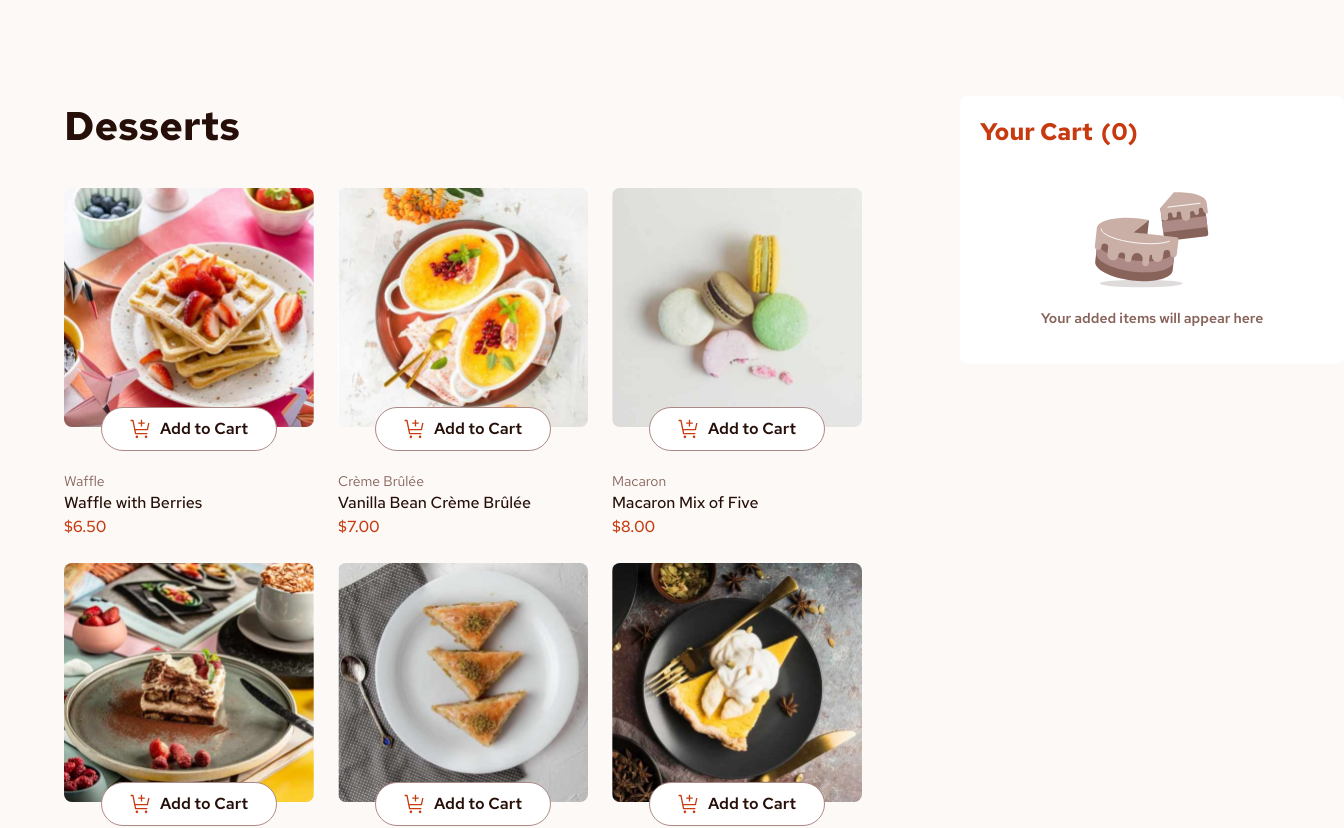
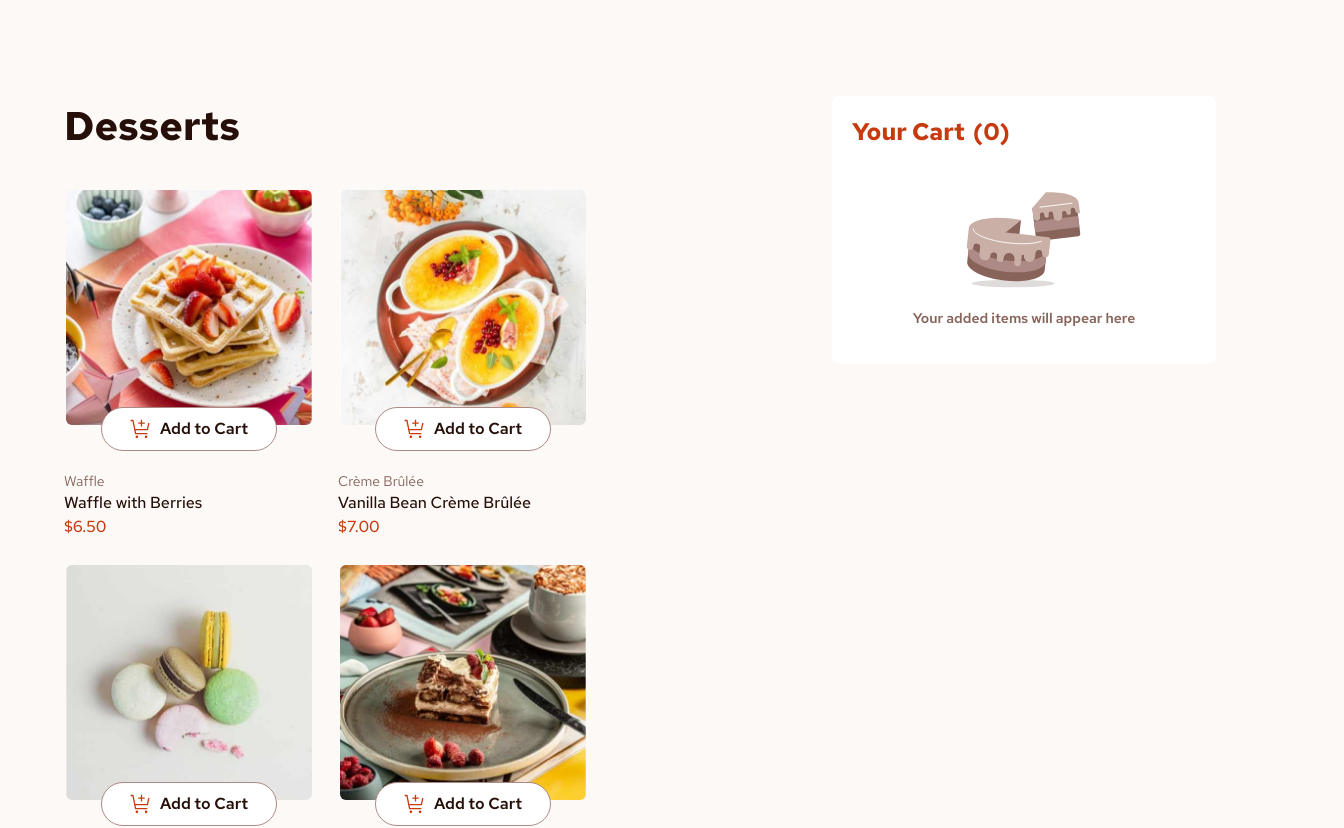
Before and after one commit to SoulRvr29/product-list-with-cart, a Next.js app: page / in a window 1280 px wide. Shown: the top 828 px of the page, 1344 px wide, since content can reach past the window. Built offline with nearby package versions, Linux system fonts and the light colour scheme.

Commit message:
project complete

```diff
--- a/src/app/components/Cart.jsx
+++ b/src/app/components/Cart.jsx
@@ -99,7 +99,13 @@ const Cart = ({ cartItems, removeItemHandler, setShowConfirm }) => {
             </p>
           </div>
           <button
-            onClick={() => setShowConfirm(true)}
+            onClick={() => {
+              setShowConfirm(true);
+              window.scrollTo({
+                top: 0,
+                behavior: "smooth",
+              });
+            }}
             className="text-Rose50 bg-Red p-4 w-full rounded-full mt-6 hover:bg-[hsl(14,86%,30%,var(--tw-bg-opacity))]"
           >
             {" "}
--- a/src/app/components/Confirm.jsx
+++ b/src/app/components/Confirm.jsx
@@ -4,7 +4,7 @@ import iconConfirmed from "../assets/icon-order-confirmed.svg";
 
 const Confirm = ({ cartItems, setShowConfirm, setCartItems }) => {
   return (
-    <div className="absolute top-0 left-0 w-full  min-h-full z-50 ">
+    <div className="absolute top-0 left-0 z-50 w-full min-h-full fade-in">
       <div className="bg-white p-8 mt-28 rounded-xl flex flex-col gap-4 w-screen max-w-[36rem] mx-auto">
         <Image src={iconConfirmed} alt="confirmed" width={46} height={46} />
         <h2 className="text-4xl font-bold">Order Confirmed</h2>
--- a/src/app/components/Dessert.jsx
+++ b/src/app/components/Dessert.jsx
@@ -50,7 +50,8 @@ const Dessert = ({
           width={250}
           height={250}
           className={
-            "max-sm:w-full rounded-lg border-Red " + (quantity && "border-2")
+            "max-sm:w-full rounded-lg border-2 border-Red border-opacity-0 " +
+            (quantity && "border-opacity-100")
           }
         />
       </div>
--- a/src/app/globals.css
+++ b/src/app/globals.css
@@ -17,9 +17,19 @@ body {
   position: relative;
   background-color: var(--Rose50);
   color: var(--Rose900);
-  /* max-width: 1440px; */
-  /* border: 1px solid var(--Rose300); */
   min-height: 100vh;
-  margin: 0 auto;
   padding: 1rem clamp(1rem, 5vw, 110px);
 }
+
+.fade-in {
+  animation: fade-in 0.5s ease-in-out forwards;
+}
+
+@keyframes fade-in {
+  from {
+    opacity: 0;
+  }
+  to {
+    opacity: 1;
+  }
+}
--- a/src/app/page.js
+++ b/src/app/page.js
@@ -41,15 +41,15 @@ export default function Home() {
   };
 
   return (
-    <div className="w-screen">
+    <div className="flex justify-center z-0">
       {showConfirm && (
-        <div className="z-10 w-screen h-full fixed top-0 left-0 bg-black opacity-50"></div>
+        <div className="z-10 w-screen h-full fixed top-0 left-0 bg-black bg-opacity-50 fade-in"></div>
       )}
-      <main className="flex gap-2 py-20 max-[900px]:flex-col max-[900px]:pt-4 max-w-[1440px] mx-auto">
+      <main className="flex justify-center gap-2 py-20 max-[900px]:flex-col max-[900px]:pt-0 max-w-[1440px] fade-in">
         {" "}
         <div className="relative">
-          <h1 className="font-bold text-[40px] mb-8">Desserts</h1>
-          <div className="flex max-[900px]:flex-col flex-wrap gap-6  max-[900px]:items-center">
+          <h1 className="font-bold text-[40px] mb-8 max-sm:mb-4">Desserts</h1>
+          <div className="flex max-w-[850px] max-[900px]:flex-col flex-wrap gap-6  max-[900px]:items-center">
             {data.map((item) => (
               <Dessert
                 key={item.name}
@@ -70,6 +70,7 @@ export default function Home() {
           removeItemHandler={removeItemHandler}
           setShowConfirm={setShowConfirm}
         />
+      </main>
       {showConfirm && (
         <Confirm
           cartItems={cartItems}
@@ -77,7 +78,6 @@ export default function Home() {
           setCartItems={setCartItems}
         />
       )}
-      </main>
       <Footer />
     </div>
   );
```
Lines whose indentation alone changed are shown as unchanged.
